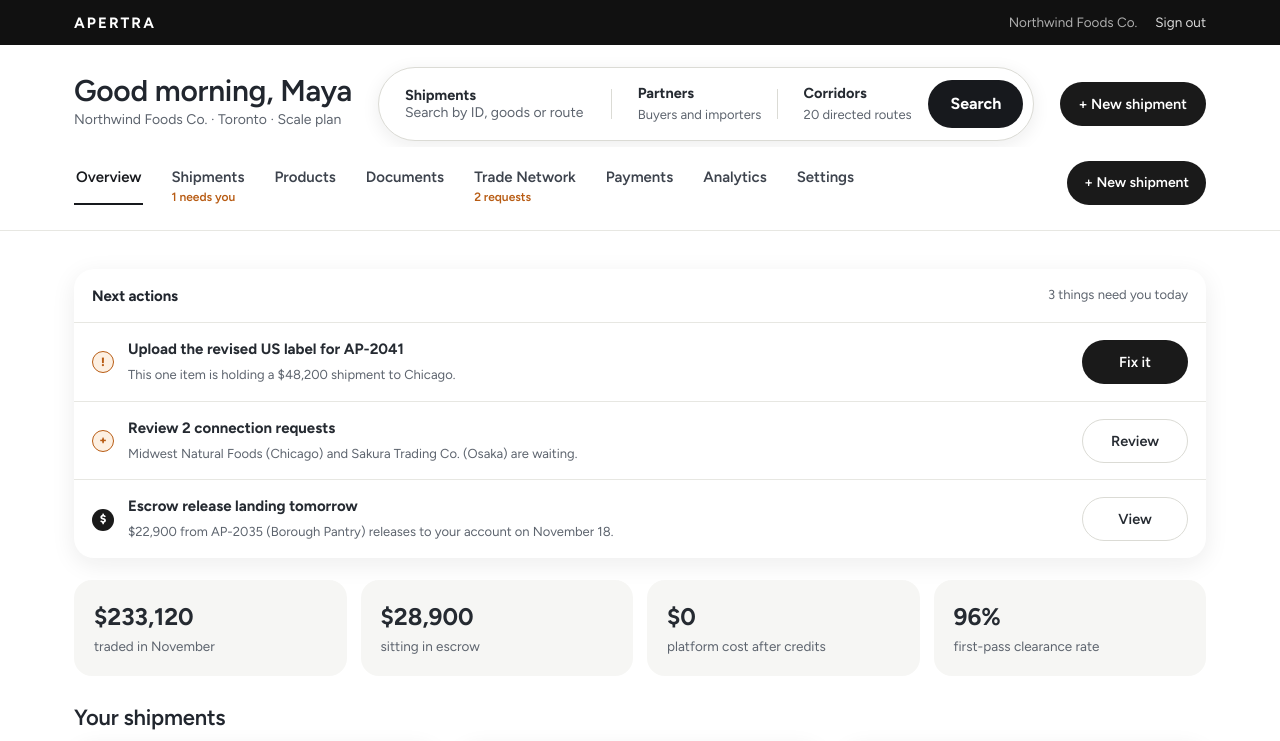
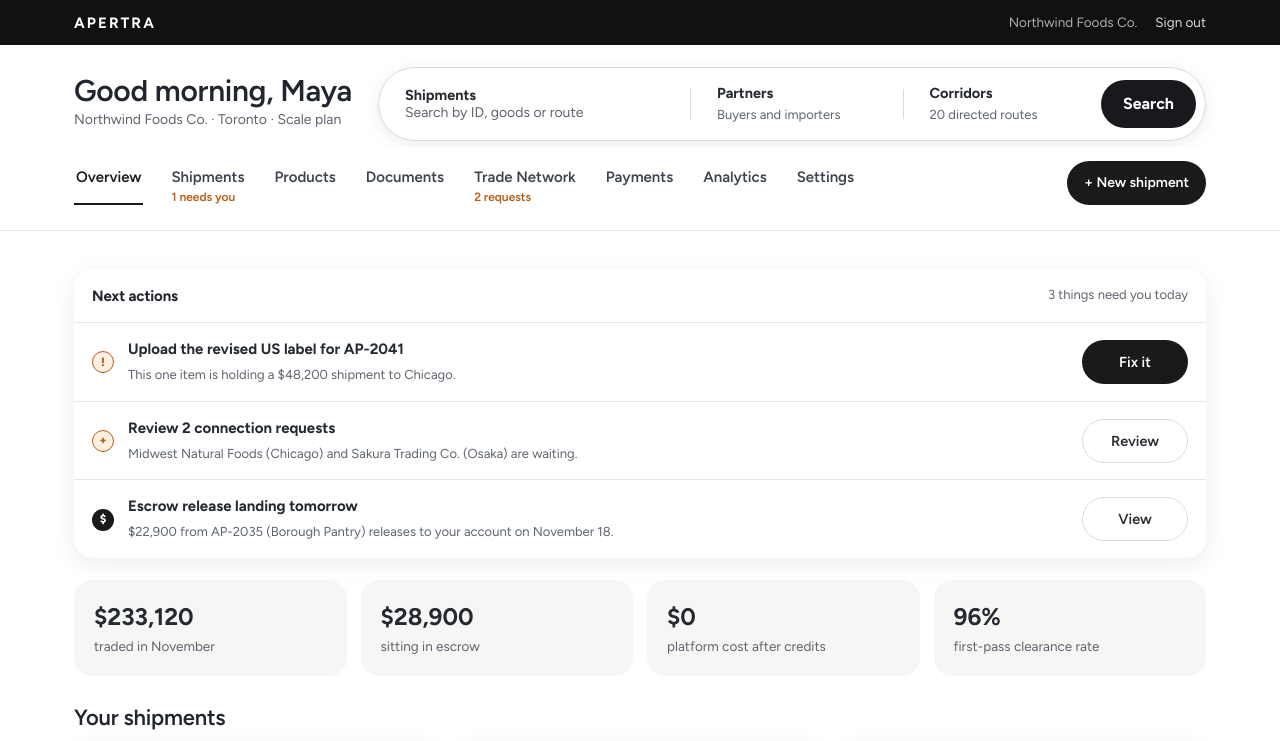
Before and after one commit to Apertra-Trade/development, a plain HTML site: page workspace.html in a window 1280 px wide. Shown: the top 741 px of the page. Drawn offline with Linux system fonts and the light colour scheme.

Commit message:
Workspace: remove New shipment button from the top header (search now spans the full header row)

```diff
--- a/workspace.html
+++ b/workspace.html
@@ -28,7 +28,7 @@
       <button type="button" class="ws-search-f ws-cat" data-cat="corridors"><b>Corridors</b><span>20 directed routes</span></button>
       <button type="button" class="ws-search-btn" id="ws-go">Search</button>
     </div>
-    <button type="button" class="btn btn-primary ws-new" data-new-shipment>+ New shipment</button>
+
   </div>
 </div>
 <div class="ws-chipsbar">
```
